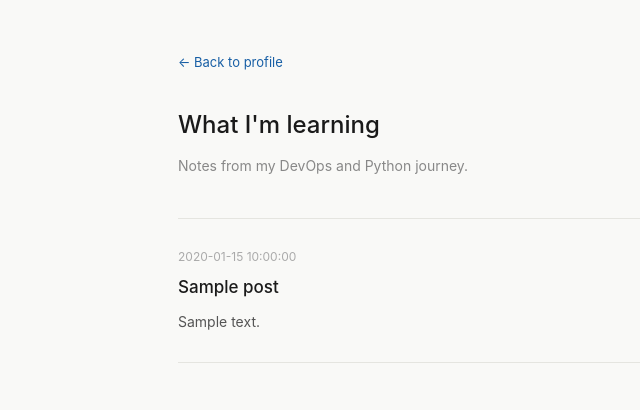
After one commit to karentrasporte/myprofile, a Python web app: template app/templates/learning.html in a window 1280 px wide. The commit adds this page. Shown: the top 410 px of the page, without its empty margins (146-786 px from the left). Run offline with Jinja, Linux system fonts and the light colour scheme; the template is opened without the code that fills it: most values are stand-ins (such as "Sample title", 1, 10 or a date in 2020).

Commit message:
Added learning page

```diff
--- a/app/templates/index.html
+++ b/app/templates/index.html
@@ -242,6 +242,7 @@
           <a href="https://linkedin.com/in/alexjohnson" target="_blank">LinkedIn</a>
           <a href="https://github.com/alexjohnson" target="_blank">GitHub</a>
           <a href="mailto:alex@email.com">Email</a>
+          <a href="/learning">What I'm learning</a>
         </div>
       </div>
     </div>
--- /dev/null
+++ b/app/templates/learning.html
@@ -0,0 +1,43 @@
+<!DOCTYPE html>
+<html lang="en">
+<head>
+  <meta charset="UTF-8" />
+  <meta name="viewport" content="width=device-width, initial-scale=1.0" />
+  <title>What I'm Learning</title>
+  <style>
+    *, *::before, *::after { box-sizing: border-box; margin: 0; padding: 0; }
+    body {
+      font-family: -apple-system, BlinkMacSystemFont, 'Segoe UI', Roboto, sans-serif;
+      background: #f9f9f7;
+      color: #1a1a1a;
+      line-height: 1.7;
+    }
+    .page { max-width: 680px; margin: 0 auto; padding: 3rem 1.5rem; }
+    .back { font-size: 13px; color: #185FA5; text-decoration: none; display: inline-block; margin-bottom: 2rem; }
+    .back:hover { text-decoration: underline; }
+    h1 { font-size: 24px; font-weight: 500; margin-bottom: 0.5rem; }
+    .subtitle { font-size: 14px; color: #888; margin-bottom: 2.5rem; }
+    .post { border-top: 1px solid #e5e5e0; padding: 1.75rem 0; }
+    .post:last-child { border-bottom: 1px solid #e5e5e0; }
+    .post-date { font-size: 12px; color: #aaa; margin-bottom: 6px; }
+    .post h2 { font-size: 17px; font-weight: 500; margin-bottom: 8px; }
+    .post p { font-size: 14px; color: #555; }
+  </style>
+</head>
+<body>
+  <div class="page">
+    <a class="back" href="/">← Back to profile</a>
+    <h1>What I'm learning</h1>
+    <p class="subtitle">Notes from my DevOps and Python journey.</p>
+
+    {% for post in posts %}
+    <div class="post">
+      <div class="post-date">{{ post.date }}</div>
+      <h2>{{ post.title }}</h2>
+      <p>{{ post.body }}</p>
+    </div>
+    {% endfor %}
+
+  </div>
+</body>
+</html>
```
Also changed, not shown: app/routes.py (+20 -0 lines).
